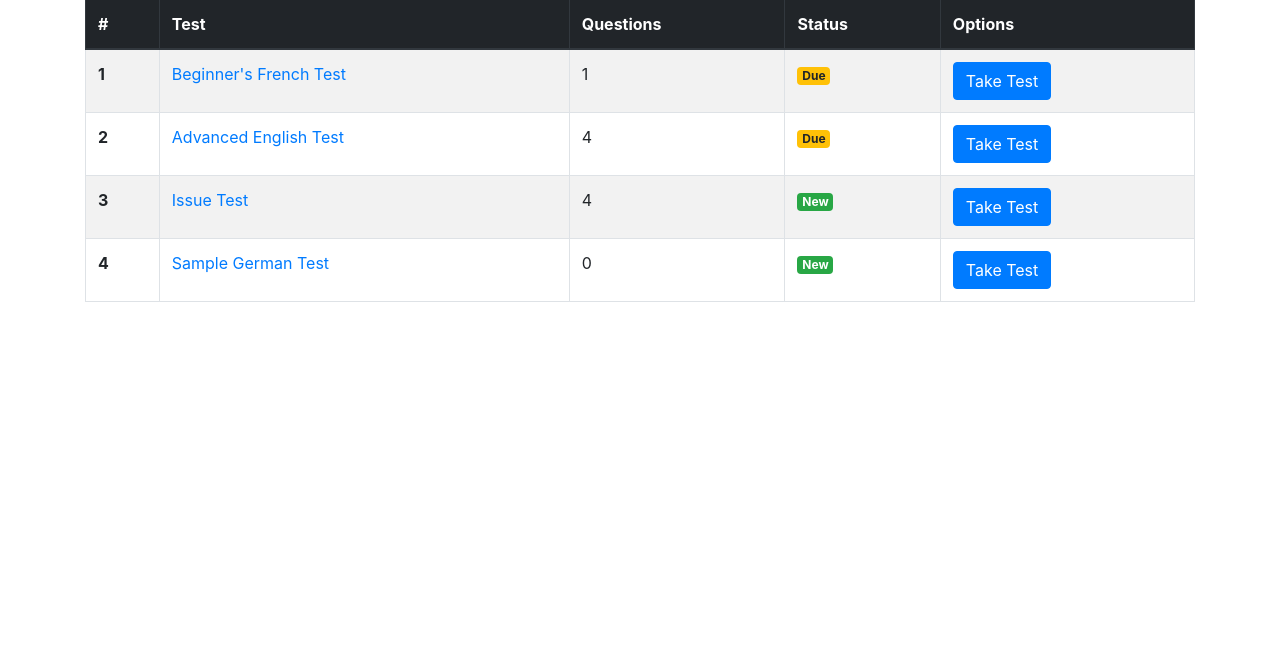
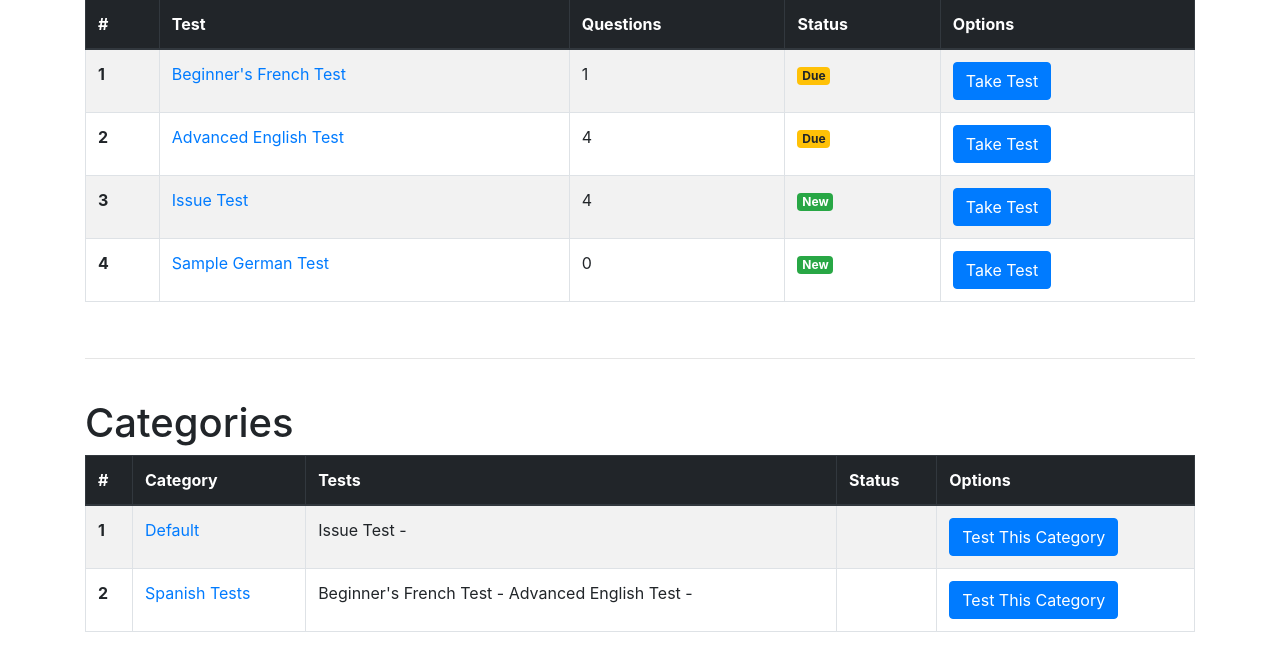
Before and after one commit to hassanaziz0012/lessons-with-a-native, a Django app: a page that uses main/templates/main/profile.html in a window 1280 px wide. Shown: the part 226-874 px from the top of the page. Before the commit the page ends 528 px from the top, so only its background shows below. Run offline with Django 3.2, Linux system fonts and the light colour scheme; data comes from the database, SQL or seed files in the repository; both versions use the stored data as it was after the commit; data that the repository does not hold is empty; some libraries are stand-ins or nearby versions.

Commit message:
Organizing tests to categories

```diff
--- a/main/templates/main/categories.html
+++ b/main/templates/main/categories.html
@@ -69,7 +69,6 @@
                     Tests in this category. Truncate it to not show too much.
                 </td>
                 <td>
-                    Edit, Delete, etc.
 
                     <!-- Update Button trigger modal -->
                     <button title="Update Test" type="button" class="btn btn-primary" data-toggle="modal" data-target="#updateCategoryModal{{forloop.counter}}">
@@ -147,6 +146,7 @@
                             </div>
                         </div>
                     </div>
+
                 </td>
             </tr>
         {% endfor %}
--- a/main/templates/main/category.html
+++ b/main/templates/main/category.html
@@ -18,7 +18,11 @@
         {% for test in tests %}
             <tr>
                 <th scope="row">{{forloop.counter}}</th>
-                <td>{{test.test_name}}</td>
+                <td>
+                    <a href="{% url 'test' test.id %}">
+                        {{test.test_name}}
+                    </a>
+                </td>
 
                 <td>{%filter_questions_per_test questions test.id%}</td>
 
--- a/main/templates/main/profile.html
+++ b/main/templates/main/profile.html
@@ -51,4 +51,46 @@
     </tbody>
 </table>
 
+<br><hr><br>
+
+<h1>Categories</h1>
+<table class="table table-bordered table-striped">
+    <thead class="thead-dark">
+        <tr>
+            <th scope="col">#</th>
+            <th scope="col">Category</th>
+            <th scope="col">Tests</th>
+            <th scope="col">Status</th>
+            <th scope="col">Options</th>
+        </tr>
+    </thead>
+    <tbody>
+        {% for category in categories %}
+            <tr>
+                <th scope="row">{{forloop.counter}}</th>
+                <td>
+                    <a href="{% url 'category' category.id %}">
+                        {{category.category_name}}
+                    </a>
+                </td>
+                <td>
+                    {% for test in tests %}
+                        {% if test.category == category %}
+                            {{test.test_name}} -
+                        {% endif %}
+                    {% endfor %}
+                </td>
+                <td>
+                    <!-- <span class="badge badge-primary">Status needs to be fixed.</span> -->
+                </td>
+                <td>
+                    <a href="{% url 'take-category-test' category.id profile.id %}">
+                        <button class="btn btn-primary">Test This Category</button>
+                    </a>
+                </td>
+            </tr>
+        {%endfor%}
+    </tbody>
+</table>
+
 {% endblock content %}
--- a/main/templates/main/take_test.html
+++ b/main/templates/main/take_test.html
@@ -6,10 +6,6 @@
 <p class="test-directions text-muted">
     {{ test.test_directions }}
 </p>
-
-<!-- TODO: To build the final feature (move back and forth through the tests), we can just use the test_order
-We will loop through all tests and use the test_order to create a pagination system of sorts to move back
-and forth in the tests. -->
 
 <table class="table table-bordered table-striped">
     <thead class="thead-dark">
--- a/main/urls.py
+++ b/main/urls.py
@@ -48,5 +48,7 @@ urlpatterns = [
     path('test/<int:test_id>/add-to-category/<int:category_id>', views.add_to_category, name='add-to-category'),
     path('test/<int:test_id>/remove-from-category/<int:category_id>', views.remove_from_category, name='remove-from-category'),
 
+    path('category/<int:category_id>/profile/<int:profile_id>/take-test', views.take_category_test, name='take-category-test'),
+
 
 ]
--- a/main/views.py
+++ b/main/views.py
@@ -287,12 +287,14 @@ def profile(request, profile_username):
 
     tests = Test.objects.all()
     questions = Question.objects.all()
+    categories = Category.objects.all()
 
     context = {
         'title': profile.username + ' - Profile',
         'profile': profile,
         'tests': tests,
         'questions': questions,
+        'categories': categories,
     }
     return render(request, 'main/profile.html', context=context)
 
@@ -603,3 +605,18 @@ def remove_from_category(request, test_id, category_id):
 
     messages.success(request, f'{test.test_name} was removed from the category {category.category_name}.', extra_tags='alert alert-success')
     return redirect('category', category.id)
+
+def take_category_test(request, category_id, profile_id):
+    category = Category.objects.filter(pk=category_id).first()
+    profile = StudentProfile.objects.filter(pk=profile_id).first()
+    tests = Test.objects.filter(category=category)
+    questions = Question.objects.all()
+
+    context = {
+        'title': str(category.category_name) + ' - Take Test',
+        'category': category,
+        'tests': tests,
+        'profile': profile,
+        'questions': questions,
+    }
+    return render(request, 'main/take_category_test.html', context=context)
```
Also changed, not shown: main/templates/main/take_category_test.html (added, +55 -0 lines), db.sqlite3.
